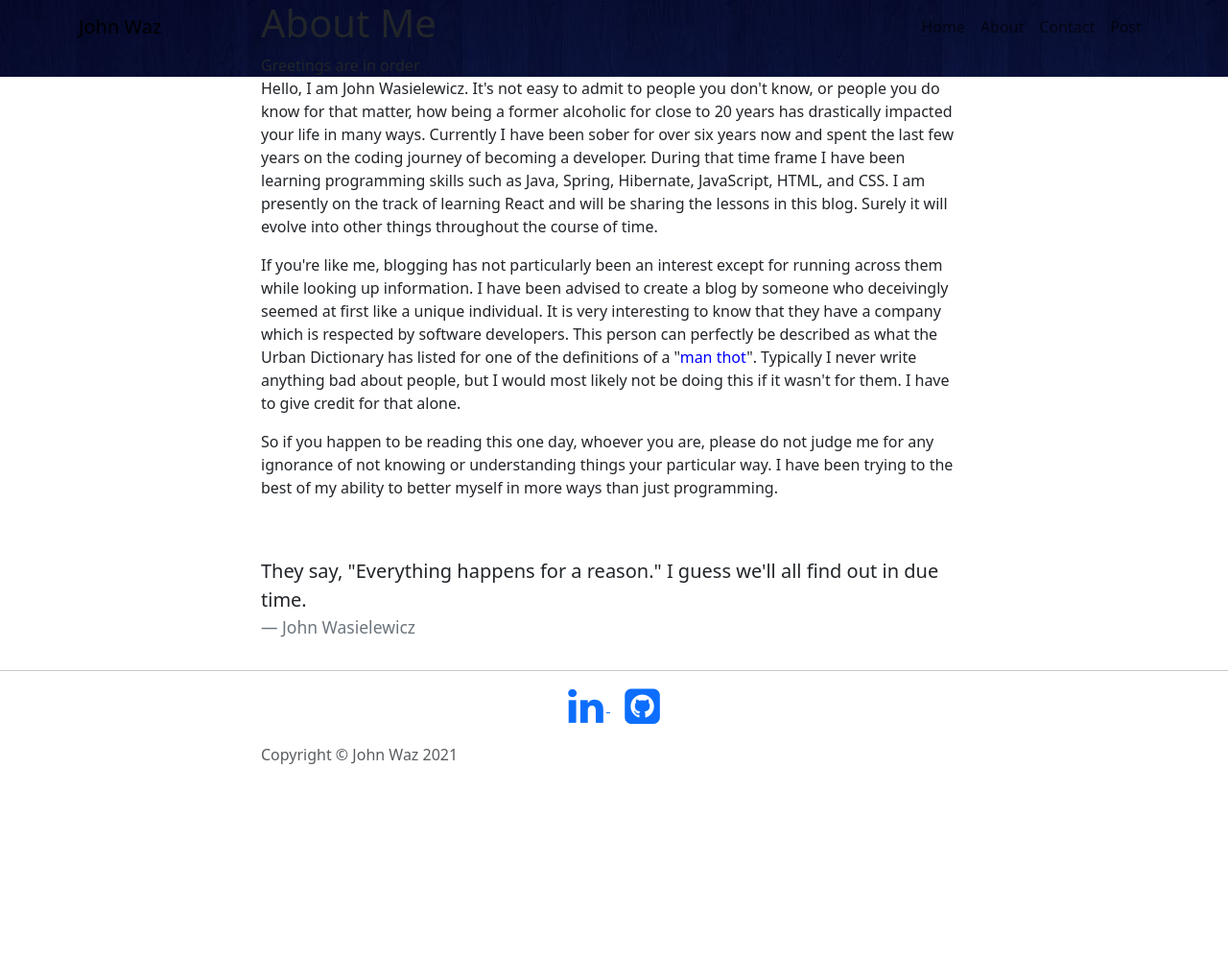
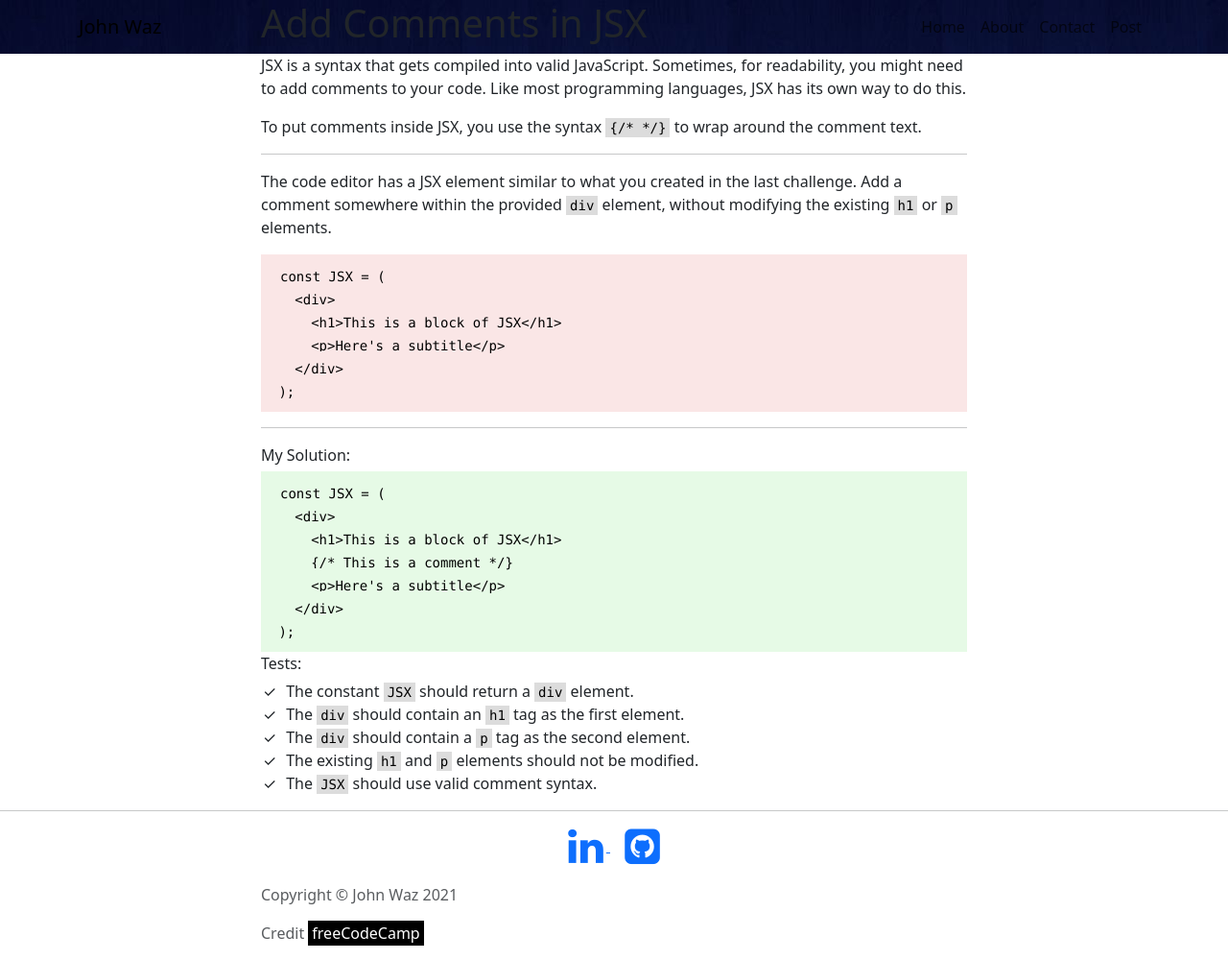
Before and after one commit to johnwaz/blog, a plain HTML site: page post-4.html in a window 1280 px wide. Shown: the whole page at 96% size. Before the commit the page ends 814 px from the top, so only its background shows below. Drawn offline with nearby package versions, Linux system fonts and the light colour scheme.

Commit message:
add new post

```diff
--- a/about.html
+++ b/post-4.html
@@ -4,7 +4,7 @@
 <head>
     <meta charset="utf-8">
     <meta name="viewport" content="width=device-width, initial-scale=1.0, shrink-to-fit=no">
-    <title>About</title>
+    <title>Add Comments in JSX</title>
     <link rel="stylesheet" href="assets/bootstrap/css/bootstrap.min.css">
     <link rel="stylesheet" href="assets/css/style.css">
     <link rel="stylesheet" href="https://fonts.googleapis.com/css?family=Open+Sans:300italic,400italic,600italic,700italic,800italic,400,300,600,700,800">
@@ -20,7 +20,7 @@
                     <li class="nav-item"><a class="nav-link" href="index.html">Home</a></li>
                     <li class="nav-item"><a class="nav-link" href="about.html">About</a></li>
                     <li class="nav-item"><a class="nav-link" href="contact.html">Contact</a></li>
-                    <li class="nav-item"><a class="nav-link" href="post-3.html">Post</a></li>
+                    <li class="nav-item"><a class="nav-link" href="post-4.html">Post</a></li>
                     <li class="nav-item"></li>
                 </ul>
             </div>
@@ -31,26 +31,41 @@
         <div class="container">
             <div class="row">
                 <div class="col-md-10 col-lg-8 mx-auto position-relative">
-                    <div class="site-heading">
-                        <h1>About Me</h1><span class="subheading">Greetings are in order</span>
+                    <div class="post-heading">
+                        <h1>Add Comments in JSX</h1>
                     </div>
                 </div>
             </div>
         </div>
     </header>
-    <div class="container">
-        <div class="row">
-            <div class="col-md-10 col-lg-8 mx-auto">
-                <p>Hello, I am John Wasielewicz. It's not easy to admit to people you don't know, or people you do know for that matter, how being a former alcoholic for close to 20 years has drastically impacted your life in many ways. Currently I have been sober for over six years now and spent the last few years on the coding journey of becoming a developer. During that time frame I have been learning programming skills such as Java, Spring, Hibernate, JavaScript, HTML, and CSS. I am presently on the track of learning React and will be sharing the lessons in this blog. Surely it will evolve into other things throughout the course of time.</p>
-                <p>If you're like me, blogging has not particularly been an interest except for running across them while looking up information. I have been advised to create a blog by someone who deceivingly seemed at first like a unique individual. It is very interesting to know that they have a company which is respected by software developers. This person can perfectly be described as what the Urban Dictionary has listed for one of the definitions of a "<a class="man-thot" href="https://www.urbandictionary.com/author.php?author=HeadSandwichMaker" target="_blank">man thot</a>". Typically I never write anything bad about people, but I would most likely not be doing this if it wasn't for them. I have to give credit for that alone.<br></p>
-                <p>So if you happen to be reading this one day, whoever you are, please do not judge me for any ignorance of not knowing or understanding things your particular way. I have been trying to the best of my ability to better myself in more ways than just programming.</p>
-                <blockquote class="blockquote">
-                    <p class="block-p">They say, "Everything happens for a reason." I guess we'll all find out in due time.</p>
-                    <p class="blockquote-footer block-footer">John Wasielewicz</p>
-                </blockquote>
+    <article>
+        <div class="container">
+            <div class="row">
+                <div class="col-md-10 col-lg-8 mx-auto">
+                    <p>JSX is a syntax that gets compiled into valid JavaScript. Sometimes, for readability, you might need to add comments to your code. Like most programming languages, JSX has its own way to do this.<br></p>
+                    <p>To put comments inside JSX, you use the syntax <code>{/* */}</code> to wrap around the comment text.<br></p>
+                    <hr>
+                    <p>The code editor has a JSX element similar to what you created in the last challenge. Add a comment somewhere within the provided <code>div</code> element, without modifying the existing <code>h1</code> or <code>p</code> elements.<br></p>
+                    <div class="code">
+                        <code class="code">const JSX = (<br>&nbsp;&nbsp; &lt;div&gt;<br>&nbsp; &nbsp; &nbsp;&lt;h1&gt;This is a block of JSX&lt;/h1&gt;<br>&nbsp; &nbsp; &nbsp;&lt;p&gt;Here's a subtitle&lt;/p&gt;<br>&nbsp; &nbsp;&lt;/div&gt;<br>&nbsp;);</code><br>
+                    </div>
+                    <hr>
+                    <p class="solution">My Solution:</p>
+                    <div class="code-sol">
+                        <code class="code-sol">const JSX = (<br>&nbsp;&nbsp; &lt;div&gt;<br>&nbsp; &nbsp; &nbsp;&lt;h1&gt;This is a block of JSX&lt;/h1&gt;<br>&nbsp; &nbsp; &nbsp;{/* This is a comment */}<br>&nbsp; &nbsp; &nbsp;&lt;p&gt;Here's a subtitle&lt;/p&gt;<br>&nbsp; &nbsp;&lt;/div&gt;<br>&nbsp;);</code><br>
+                    </div>
+                    <p class="solution">Tests:</p>
+                    <ul class="mb-0 checkmark">
+                        <li>The constant <code>JSX</code> should return a <code>div</code> element.</li>
+                        <li>The <code>div</code> should contain an <code>h1</code> tag as the first element.</li>
+                        <li>The <code>div</code> should contain a <code>p</code> tag as the second element.</li>
+                        <li>The existing <code>h1</code> and <code>p</code> elements should not be modified.</li>
+                        <li>The <code>JSX</code> should use valid comment syntax.</li>
+                    </ul>
+                </div>
             </div>
         </div>
-    </div>
+    </article>
     <hr>
     <footer>
         <div class="container">
@@ -66,6 +81,7 @@
                         </a>
                     </ul>
                     <p class="text-muted copyright">Copyright © John Waz 2021</p>
+                    <p class="text-muted copyright credit">Credit <a class="link" href="https://www.freecodecamp.org" target="_blank"><span class="fcc">freeCodeCamp</span></a></p>
                 </div>
             </div>
         </div>
```
Also changed, not shown: contact.html (+1 -1 lines), index.html (+8 -2 lines), post-2.html (+1 -1 lines), post-3.html (+1 -1 lines).
